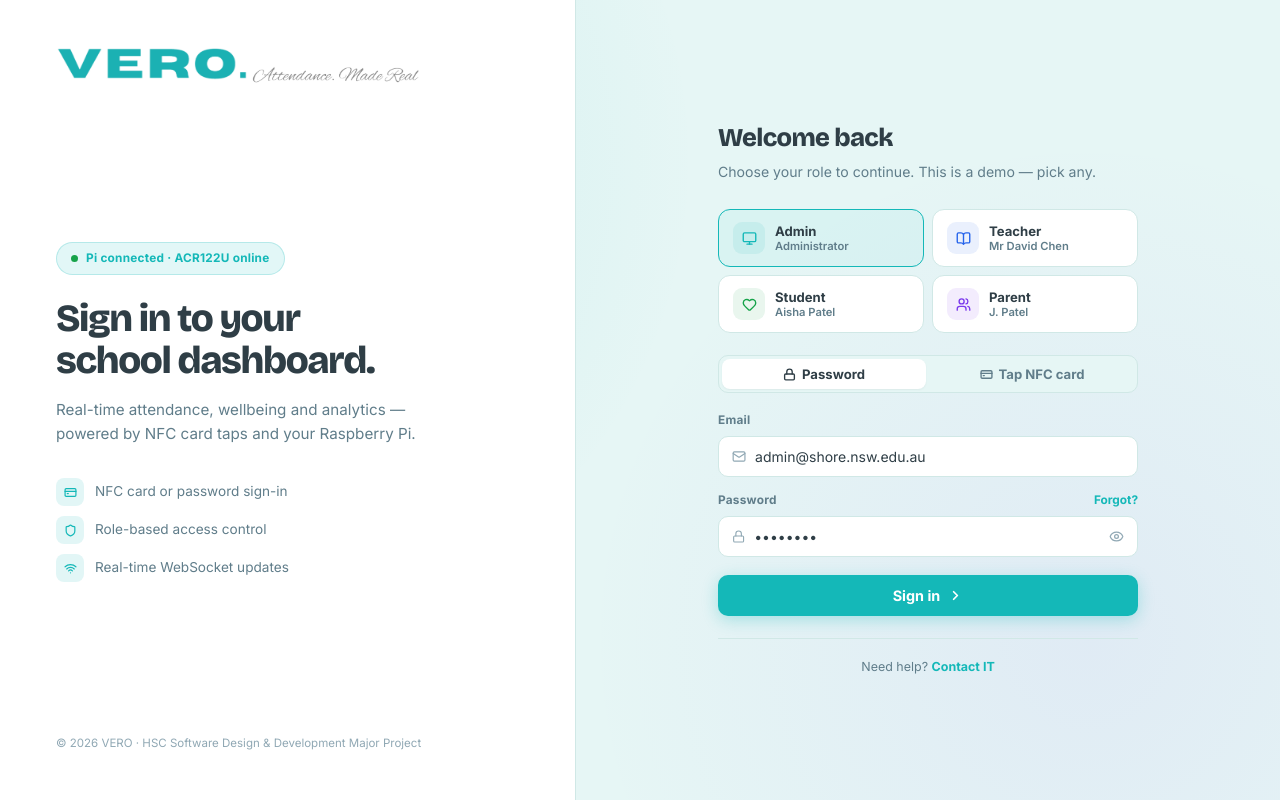
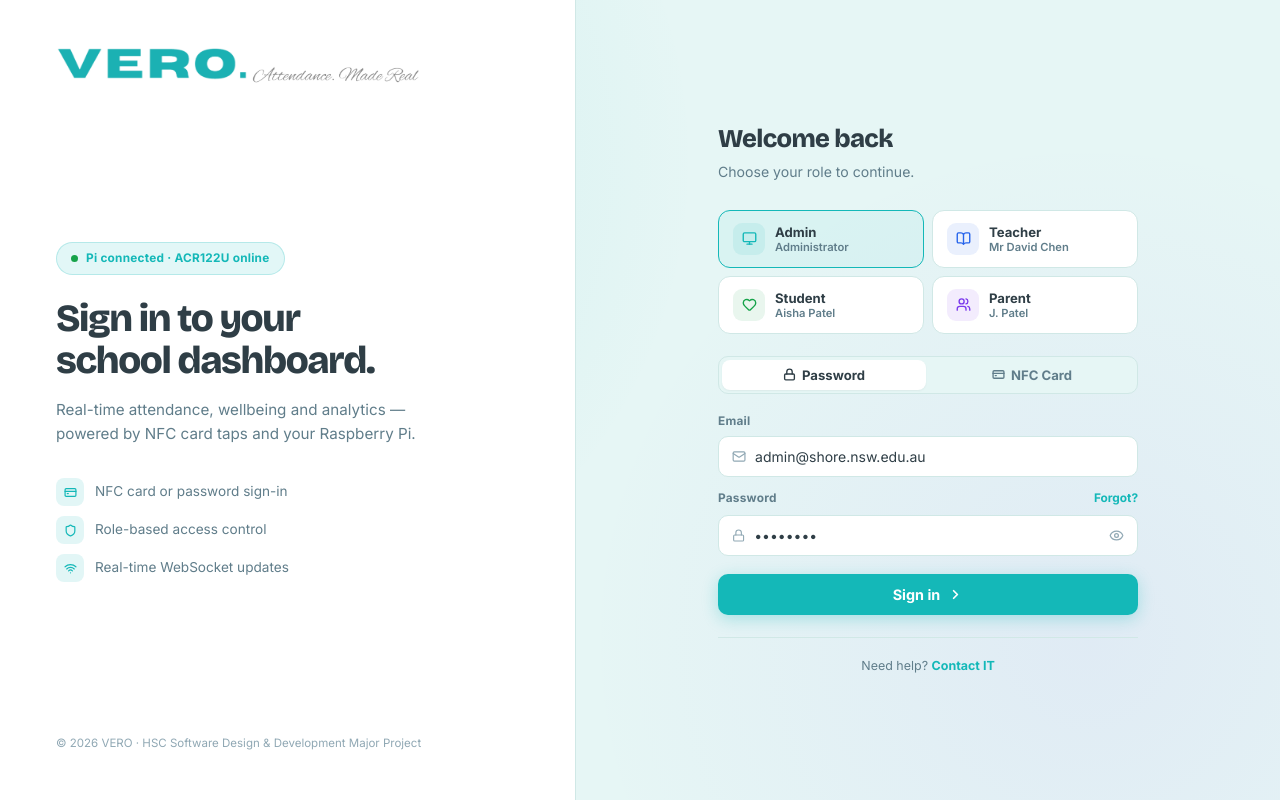
Before and after one commit to VeroAttendance1234/veroattend, a React (Vite) app: page / in a window 1280 px wide. Built offline with nearby package versions, Linux system fonts and the light colour scheme; no server answers.

Commit message:
Login polish: remove demo subtext, align Password/Forgot, rename to 'NFC Card'. Real Pi status via live WebSocket connect/disconnect events

```diff
--- a/src/App.jsx
+++ b/src/App.jsx
@@ -10,10 +10,15 @@ import { students as initialStudents } from './data/sampleData';
 import { initialAbsenceRequests, initialThreads } from './data/initialState';
 import './styles/global.css';
 
+/* ───────────────────────────────────────────────
+   Hardware integration:
+   We only ATTEMPT to connect to the Pi when running locally.
+   The actual `Live` / `Sim` pill reflects whether the
+   WebSocket handshake succeeded, not just where the app is hosted.
+─────────────────────────────────────────────── */
 const IS_LOCAL = typeof window !== 'undefined'
   && (window.location.hostname === 'localhost' || window.location.hostname === '127.0.0.1' || window.location.hostname.endsWith('.local'));
 
-const PI_CONNECTED = IS_LOCAL;
 const PI_URL = 'http://localhost:5000';
 
 let tapCounter = 0;
@@ -33,6 +38,10 @@ export default function App() {
   const [students, setStudents]     = useState(initialStudents);
   const [taps, setTaps]             = useState([]);
   const [showMarker, setShowMarker] = useState(false);
+
+  /* Live Pi connection state — only true when the WebSocket
+     handshake has actually succeeded with the Pi. */
+  const [piConnected, setPiConnected] = useState(false);
 
   // ── Shared cross-role state ────────────
   const [absenceRequests, setAbsenceRequests] = useState(initialAbsenceRequests);
@@ -71,14 +80,34 @@ export default function App() {
     }));
   }
 
+  /* ───── Pi WebSocket lifecycle ──────────────
+     Only attempts a connection when running locally (saves bandwidth
+     for the deployed Vercel build). The pill flips green only on
+     a real `connect` event from the Pi's Flask-SocketIO server.
+  ─────────────────────────────────────────────── */
   useEffect(() => {
-    if (!PI_CONNECTED) return;
+    if (!IS_LOCAL) return;
+
+    let cancelled = false;
     import('socket.io-client').then(({ io }) => {
-      const socket = io(PI_URL);
+      if (cancelled) return;
+      const socket = io(PI_URL, {
+        reconnectionDelay: 2000,
+        reconnectionAttempts: Infinity,
+        timeout: 4000,
+      });
       socketRef.current = socket;
-      socket.on('card_tap', (studentData) => handleTap(studentData));
+
+      socket.on('connect',    () => setPiConnected(true));
+      socket.on('disconnect', () => setPiConnected(false));
+      socket.on('connect_error', () => setPiConnected(false));
+      socket.on('card_tap',  (studentData) => handleTap(studentData));
     });
-    return () => socketRef.current?.disconnect();
+
+    return () => {
+      cancelled = true;
+      socketRef.current?.disconnect();
+    };
   }, []);
 
   useEffect(() => {
@@ -112,7 +141,7 @@ export default function App() {
       <Nav
         role={role}
         setRole={setRole}
-        piConnected={PI_CONNECTED}
+        piConnected={piConnected}
         onMarker={() => setShowMarker(true)}
         onLogout={() => setAuthedRole(null)}
       />
--- a/src/pages/LoginPage.jsx
+++ b/src/pages/LoginPage.jsx
@@ -138,7 +138,7 @@ export default function LoginPage({ onLogin }) {
 
           <h2 style={{ fontSize: '1.6rem', marginBottom: 8 }}>Welcome back</h2>
           <p style={{ color: 'var(--text-muted)', fontSize: '0.88rem', marginBottom: 26 }}>
-            Choose your role to continue. This is a demo — pick any.
+            Choose your role to continue.
           </p>
 
           {/* Role picker */}
@@ -192,7 +192,7 @@ export default function LoginPage({ onLogin }) {
           }}>
             {[
               { id: 'password', label: 'Password', icon: Lock },
-              { id: 'card',     label: 'Tap NFC card', icon: CreditCard },
+              { id: 'card',     label: 'NFC Card', icon: CreditCard },
             ].map(({ id, label, icon: Icon }) => (
               <button
                 key={id}
@@ -239,11 +239,29 @@ export default function LoginPage({ onLogin }) {
               </div>
 
               <div>
-                <div style={{ display: 'flex', justifyContent: 'space-between', alignItems: 'center', marginBottom: 6 }}>
-                  <label style={{ fontSize: '0.74rem', fontWeight: 700, color: 'var(--text-muted)', letterSpacing: '0.02em' }}>
+                <div style={{
+                  display: 'flex',
+                  justifyContent: 'space-between',
+                  alignItems: 'baseline',
+                  marginBottom: 6,
+                  minHeight: 18,
+                }}>
+                  <label style={{
+                    fontSize: '0.74rem',
+                    fontWeight: 700,
+                    color: 'var(--text-muted)',
+                    letterSpacing: '0.02em',
+                    lineHeight: 1.2,
+                  }}>
                     Password
                   </label>
-                  <a href="#" style={{ fontSize: '0.74rem', color: 'var(--teal)', fontWeight: 700, textDecoration: 'none' }}>
+                  <a href="#" style={{
+                    fontSize: '0.74rem',
+                    color: 'var(--teal)',
+                    fontWeight: 700,
+                    textDecoration: 'none',
+                    lineHeight: 1.2,
+                  }}>
                     Forgot?
                   </a>
                 </div>
```
